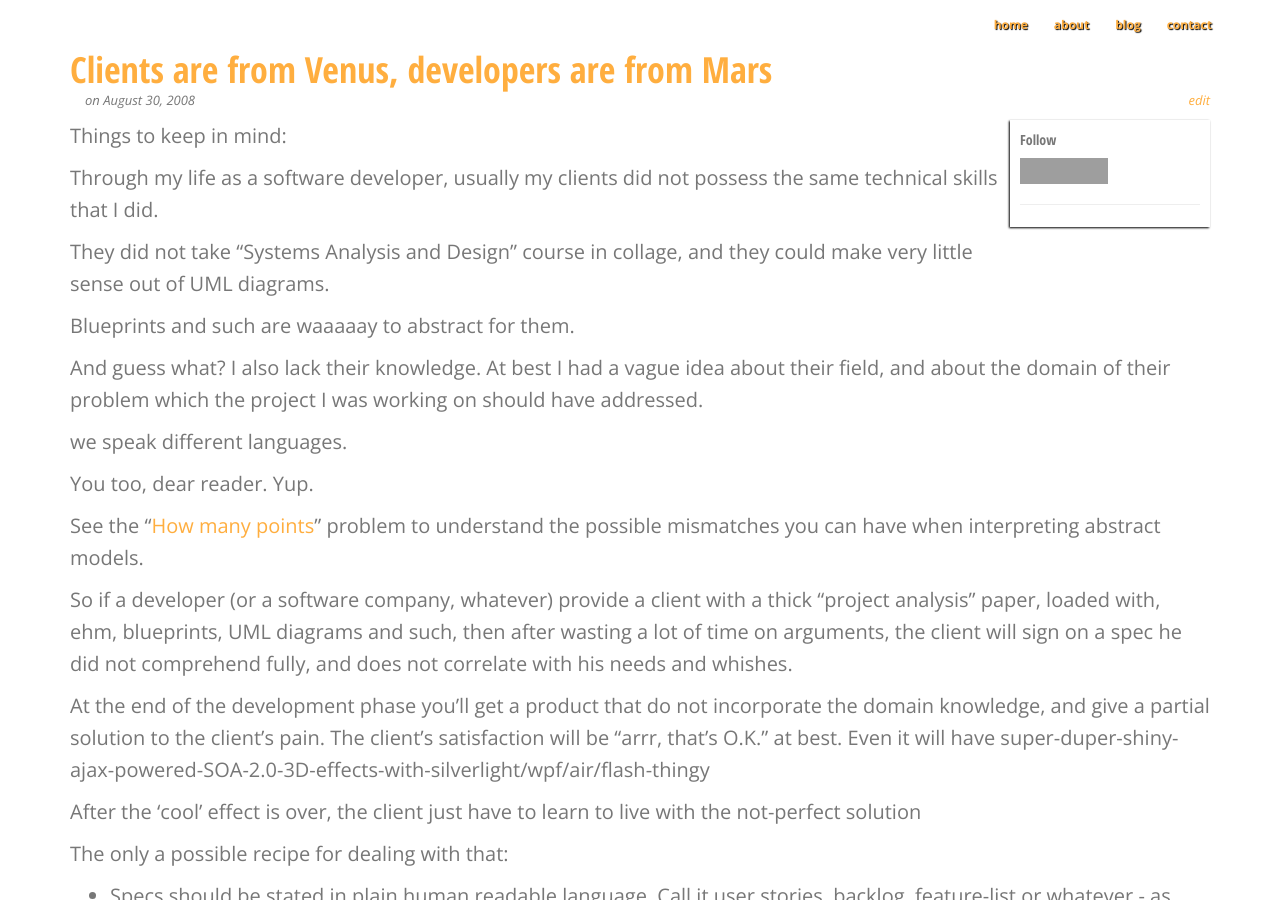
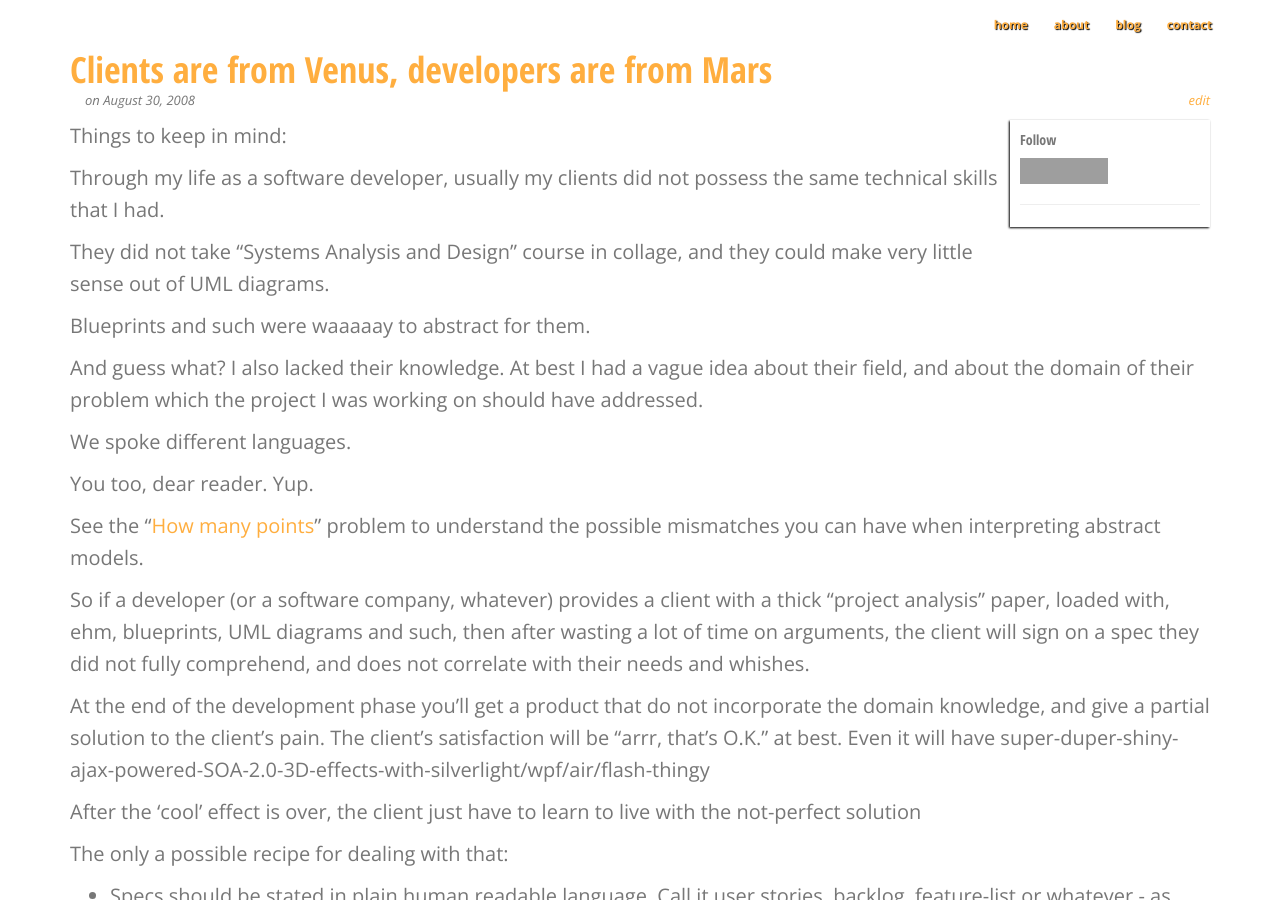
Before and after one commit to kenegozi/kenegozi.github.io, a Jekyll site: the page built from _posts/2008-08-30-clients-are-from-venus-developers-are-from-mars.markdown, in a window 1280 px wide and 900 px high. Built offline with Jekyll 4.4.1, drawn with Linux system fonts in a browser that asks for light colours; nearby versions of some CDN libraries; comment, search, counter and statistics services are not loaded; grey boxes are pictures that could not be loaded.

Commit message:
Slight cleanups on a single post

```diff
--- a/_posts/2008-08-30-clients-are-from-venus-developers-are-from-mars.markdown
+++ b/_posts/2008-08-30-clients-are-from-venus-developers-are-from-mars.markdown
@@ -10,21 +10,21 @@ Things to keep in mind:
 
 
 
-Through my life as a software developer, usually my clients did not possess the same technical skills that I did.
+Through my life as a software developer, usually my clients did not possess the same technical skills that I had.
 
 They did not take "Systems Analysis and Design" course in collage, and they could make very little sense out of UML diagrams.
 
-Blueprints and such are waaaaay to abstract for them.
+Blueprints and such were waaaaay to abstract for them.
 
 
 
-And guess what? I also lack their knowledge. At best I had a vague idea about their field, and about the domain of their problem which the project I was working on should have addressed.
+And guess what? I also lacked their knowledge. At best I had a vague idea about their field, and about the domain of their problem which the project I was working on should have addressed.
 
 
 
 
 
-we speak different languages.
+We spoke different languages.
 
 
 
@@ -38,7 +38,7 @@ See the "[How many points](http://gojko.net/2008/08/29/how-many-points-are-there
 
 
 
-So if a developer (or a software company, whatever) provide a client with a thick "project analysis" paper, loaded with, ehm, blueprints, UML diagrams and such, then after wasting a lot of time on arguments, the client will sign on a spec he did not comprehend fully, and does not correlate with his needs and whishes.
+So if a developer (or a software company, whatever) provides a client with a thick "project analysis" paper, loaded with, ehm, blueprints, UML diagrams and such, then after wasting a lot of time on arguments, the client will sign on a spec they did not fully comprehend, and does not correlate with their needs and whishes.
 
 At the end of the development phase you'll get a product that do not incorporate the domain knowledge, and give a partial solution to the client's pain. The client's satisfaction will be "arrr, that's O.K." at best. Even it will have super-duper-shiny-ajax-powered-SOA-2.0-3D-effects-with-silverlight/wpf/air/flash-thingy
 
```
